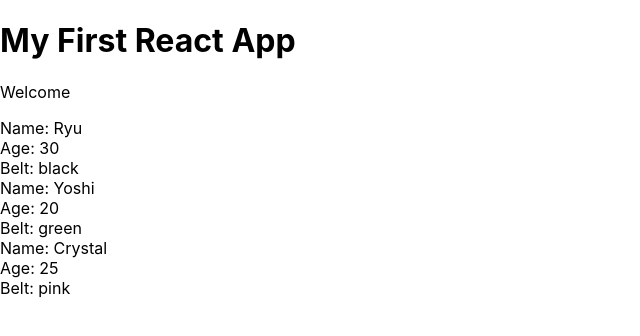
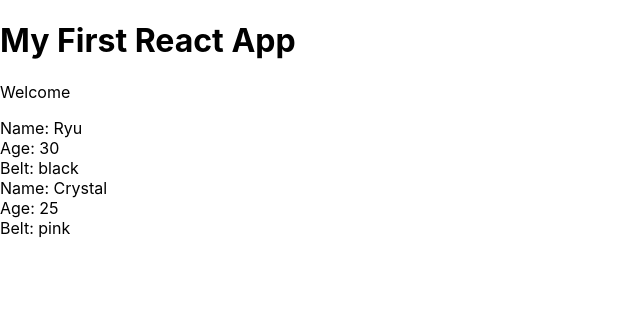
Before and after one commit to ThenukaDinu/reactLearning, a React (Create React App) app: page / in a window 1280 px wide. Shown: the top 336 px of the page, without its empty margins (0-640 px from the left). Built offline with nearby package versions, Linux system fonts and the light colour scheme.

Commit message:
conditions

```diff
--- a/src/Ninjas.js
+++ b/src/Ninjas.js
@@ -1,16 +1,31 @@
-import React, { Component } from 'react';
+import React from 'react';
 
-class Ninjas extends Component {
-    render() {
-        const { ninjas } = this.props; // Destructuring array return from App.js(root) Component
-        const ninjaList = ninjas.map(ninja => { /*Map all ninjas using unique key or id*/
-            return (
+const Ninjas = ({ninjas}) => {  /* Destructuring directly array return from App.js (root) Component*/
+
+    /*const { ninjas } = props; // Destructuring array return from App.js (root) Component */
+
+    // const ninjaList = ninjas.map(ninja => { /*Map all ninjas using unique key or id*/
+    //     if (ninja.age > 20) {
+    //         return (
+    //             <div className="ninja" key={ ninja.id }>
+    //                 <div>Name: { ninja.name }</div>
+    //                 <div>Age: { ninja.age }</div>
+    //                 <div>Belt: { ninja.belt }</div>
+    //             </div>
+    //         )
+    //     } else {
+    //         return null
+    //     }
+    // })
+
+    const ninjaList = ninjas.map(ninja => {
+       return ninja.age > 20 ? (
         <div className="ninja" key={ ninja.id }>
             <div>Name: { ninja.name }</div>
             <div>Age: { ninja.age }</div>
             <div>Belt: { ninja.belt }</div>
         </div>
-            )
+        ) : null
     })
     return (
         <div className="ninja-list">
@@ -18,6 +33,5 @@ class Ninjas extends Component {
         </div>
     )
 }
-}
 
 export default Ninjas
```
Lines whose indentation alone changed are shown as unchanged.
